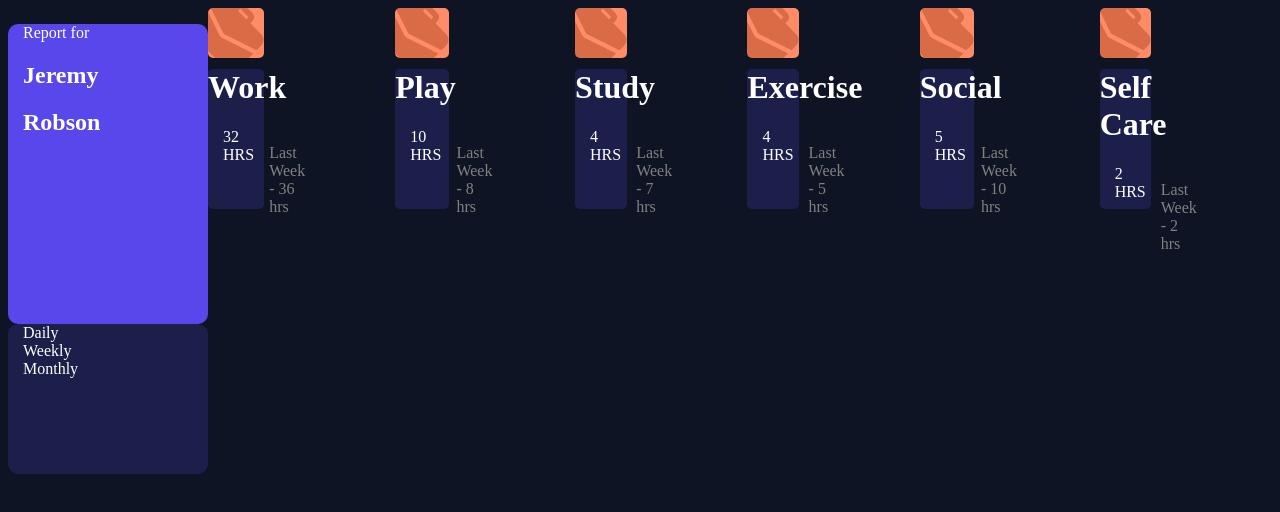
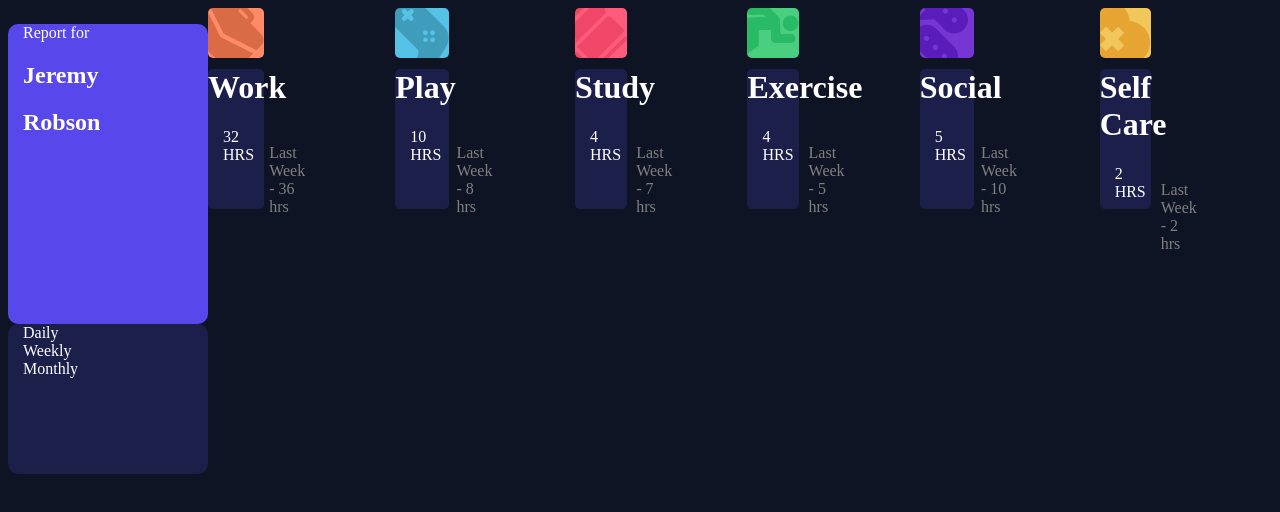
Before and after one commit to KLaNyange/dashboard_correction, a React (Vite) app: page / in a window 1280 px wide. Shown: the top 512 px of the page. Built offline with nearby package versions, Linux system fonts and the light colour scheme.

Commit message:
fait le css des banner en fonction des cards attention toujours des bugs de css

```diff
--- a/src/components/Card/Card.css
+++ b/src/components/Card/Card.css
@@ -29,3 +29,43 @@
     color: grey;
     margin-left: 15px;
 }
+
+#work{
+    background-color: hsl(15, 100%, 70%);
+    background-image: url(../../assets/images/icon-work.svg);
+    background-repeat: no-repeat;
+    background-position-x: right;
+}
+
+#play{
+    background-color: hsl(195, 74%, 62%);
+    background-image: url(../../assets/images/icon-play.svg);
+    background-repeat: no-repeat;
+    background-position-x: right;
+}
+
+#study{
+    background-color: hsl(348, 100%, 68%);
+    background-image: url(../../assets/images/icon-study.svg);
+    background-repeat: no-repeat;
+    background-position-x: right;
+}
+#exercise{
+    background-color: hsl(145, 58%, 55%);
+    background-image: url(../../assets/images/icon-exercise.svg);
+    background-repeat: no-repeat;
+    background-position-x: right;
+}
+#social{
+    background-color: hsl(264, 64%, 52%);
+    background-image: url(../../assets/images/icon-social.svg);
+    background-repeat: no-repeat;
+    background-position-x: right;
+}
+
+#self-care{
+    background-color: hsl(43, 84%, 65%);
+    background-image: url(../../assets/images/icon-self-care.svg);
+    background-repeat: no-repeat;
+    background-position-x: right;
+}
--- a/src/components/Card/Card.jsx
+++ b/src/components/Card/Card.jsx
@@ -3,7 +3,8 @@ import './Card.css'
 function Card (props){
     return(
         <div className="card">
-            <div className="work">
+            {/* Pour afficher un bgimage et bgcolor différent pour chacune des cards on vient créer un ID qui sera dynamiquement changer en fonction des titres. ATTENTION: à cause du fait que self care soit en 2 mots. On a du rajouter les méthodes split et joint pour que l'ID ne soit plus 'self care' mais 'self-care' */}
+            <div className="work" id={props.data.title.split(' ').join('-').toLowerCase()}>
             </div>
             <div className="working">
                 <h1>{props.data.title}</h1>
```
